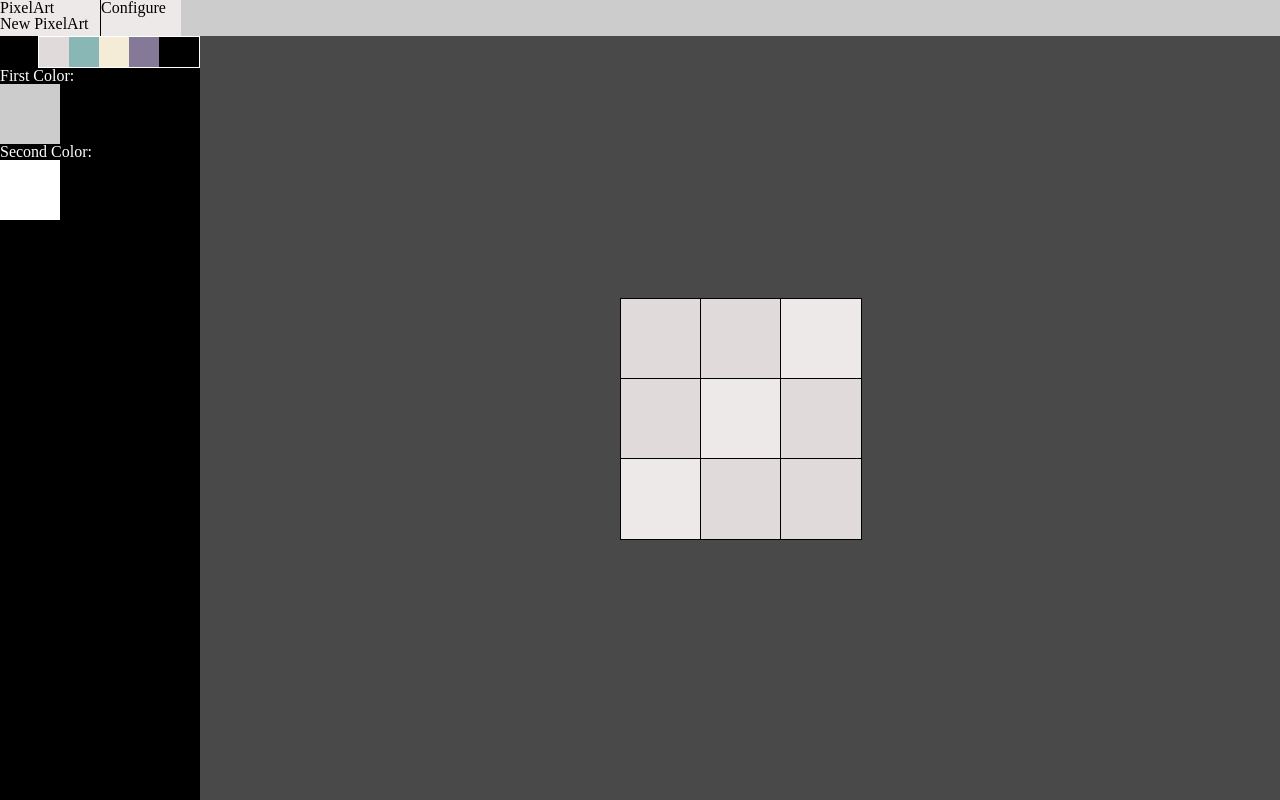
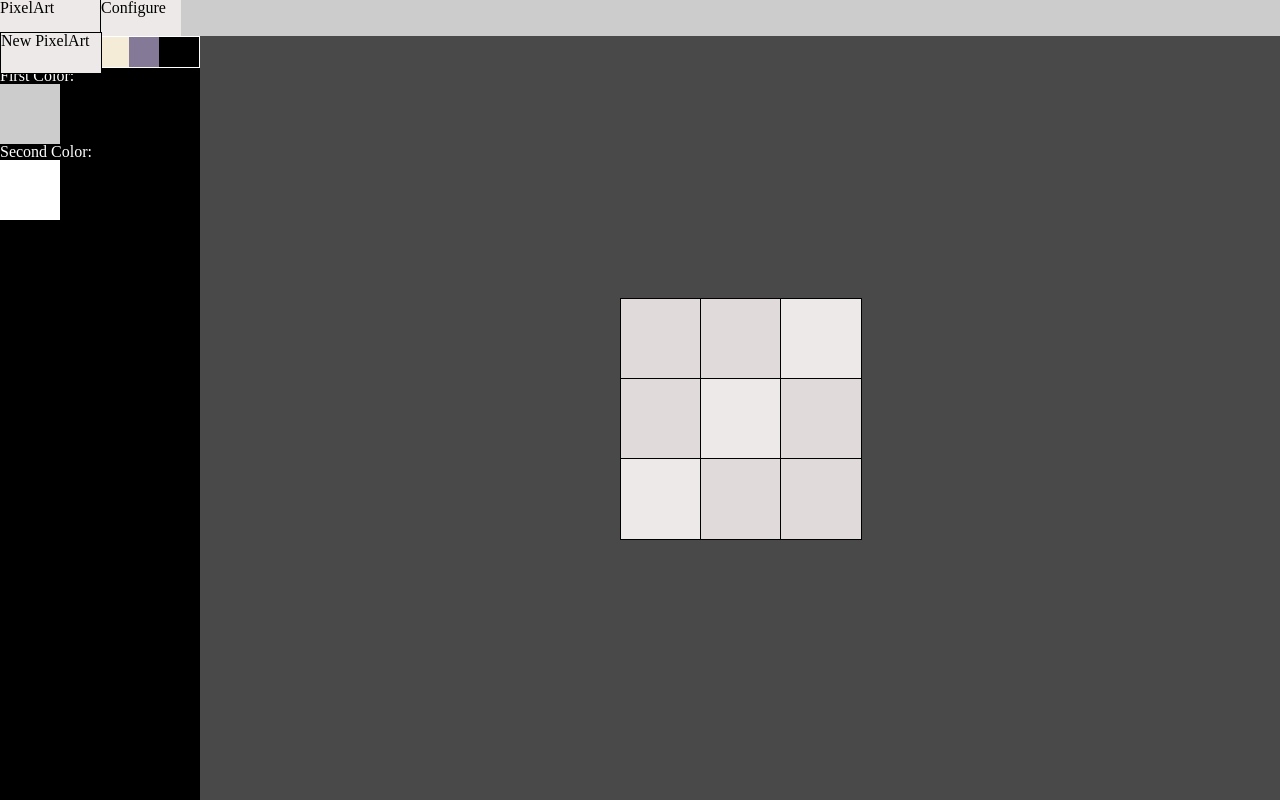
Before and after one commit to pkozubek/pixelart, a React app: page / in a window 1280 px wide. Both pictures are taken after a click on the element "PixelArt". Built offline with nearby package versions, Linux system fonts and the light colour scheme.

Commit message:
menu dropdown

```diff
--- a/src/StyleVariables/colors.tsx
+++ b/src/StyleVariables/colors.tsx
@@ -6,7 +6,7 @@ const colors = {
     sidebar: '#000000',
     white: '#FFFFFF',
     shadow: 'rgba(66, 66, 66, 0.8)',
-    modal: '#ccc'
+    modal: '#FFFFFF'
 }
 
 export default colors;
--- a/src/UI/Header/Menu/Menu.tsx
+++ b/src/UI/Header/Menu/Menu.tsx
@@ -20,7 +20,9 @@ const Menu = (props: IMenuProps) => {
     if (props.subItems) {
         menu = <MenuStyledComponents.MenuWithSubItems onClick={visibilityHandler}>
             {props.name}
-            {visible && props.subItems.map((subItem) => <MenuStyledComponents.SubItem onClick={subItem.onClick}>{subItem.name}</MenuStyledComponents.SubItem>)}
+            {visible && <MenuStyledComponents.SubItemsDropdown>
+                {props.subItems.map((subItem) => <MenuStyledComponents.SubItem onClick={subItem.onClick}>{subItem.name}</MenuStyledComponents.SubItem>)}
+            </MenuStyledComponents.SubItemsDropdown>}
         </MenuStyledComponents.MenuWithSubItems>
     } else {
         menu = <MenuStyledComponents.Menu>
--- a/src/UI/Header/Menu/MenuStyledComponents.tsx
+++ b/src/UI/Header/Menu/MenuStyledComponents.tsx
@@ -14,20 +14,34 @@ const Menu = styled.div`
 
 const MenuWithSubItems = styled.div`
     width: 100px;
-    height: 100%;
+    min-height: 100%;
     border-right: 1px solid black;
     background: ${colors.menu};
+    position: relative;
+    display: inline-block;
 `;
+
+const SubItemsDropdown = styled.div`
+    margin-top: 1em;
+    position: absolute;
+    border: 1px solid black;
+    background: ${colors.menu};
+`
 
 const SubItem = styled.div`
     width: 100px;
     height: 40px;
+
+    &:hover {
+        background: ${colors.menuHover};
+    }
 `;
 
 const MenuStyledComponents = {
     Menu,
     MenuWithSubItems,
-    SubItem
+    SubItem,
+    SubItemsDropdown
 }
 
 export default MenuStyledComponents;
--- a/src/UI/Modal/ModalStyledComponents.ts
+++ b/src/UI/Modal/ModalStyledComponents.ts
@@ -1,8 +1,10 @@
 import styled from 'styled-components';
+import colors from '../../StyleVariables/colors';
 
 const Modal = styled.div`
     width: 300px;
     height: 300px;
+    background: ${colors.modal};
 `;
 
 const ModalStyledComponents = {
```
Also changed, not shown: src/UI/ColorPicker/StyledColorPicker.ts (added, +11 -0 lines).
